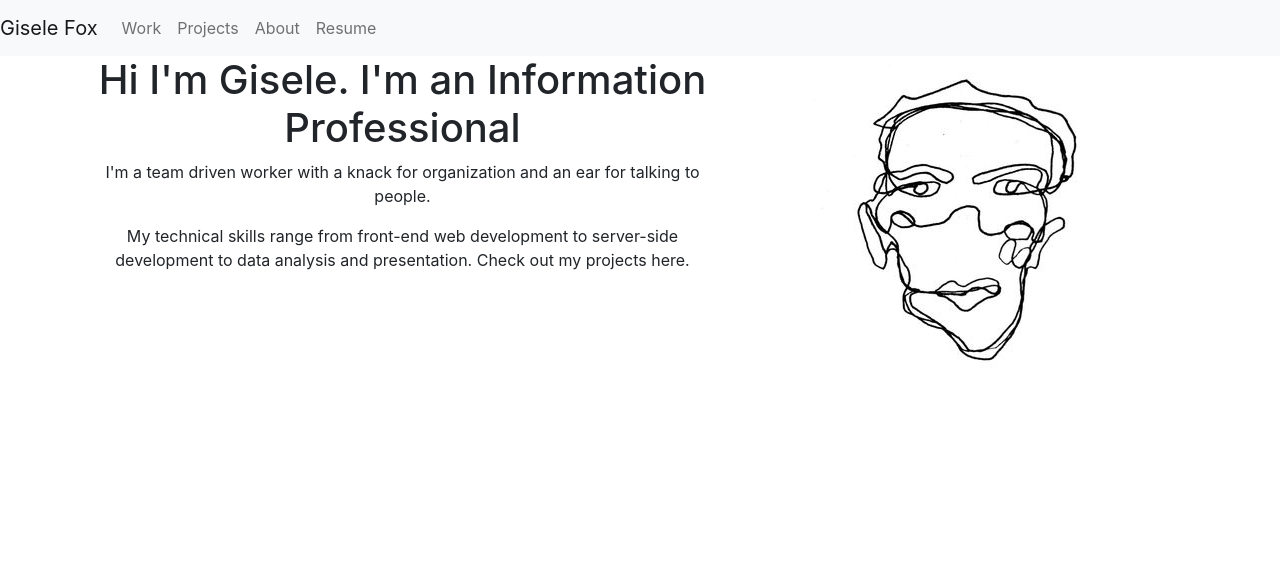
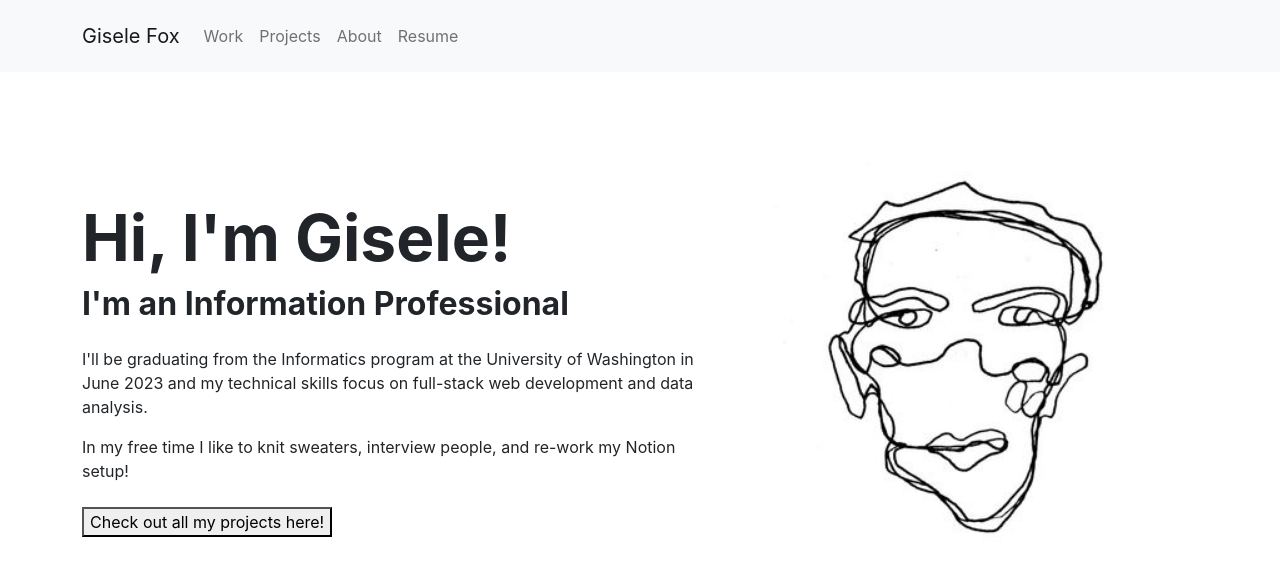
Before and after one commit to giselejfox/giselejfox.github.io, a React (Create React App) app: page / in a window 1280 px wide. Shown: the top 576 px of the page. Built offline with nearby package versions, Linux system fonts and the light colour scheme; the HTML template or start-up script is replaced by a standard one.

Commit message:
formatted navbar and homepage

```diff
--- a/package.json
+++ b/package.json
@@ -9,6 +9,7 @@
     "@testing-library/user-event": "^13.5.0",
     "bootstrap": "^5.2.3",
     "react": "^18.2.0",
+    "react-bootstrap": "^2.7.0",
     "react-dom": "^18.2.0",
     "react-scripts": "5.0.1",
     "web-vitals": "^2.1.4"
--- a/src/components/HomePage.js
+++ b/src/components/HomePage.js
@@ -2,15 +2,19 @@ import React from "react";
 
 export default function HomePage() {
     return (
-        <div className="container">
+        <div id="homepage-spread" className="container">
             <div className="row">
-                <div className="col-lg-7">
-                    <h1>Hi I'm Gisele. I'm an Information Professional</h1>
-                    <p>I'm a team driven worker with a knack for organization and an ear for talking to people.</p>
-                    <p>My technical skills range from front-end web development to server-side development to data analysis and presentation. Check out my projects here.</p>
+                <div className="col-lg-7" id="homepage-text">
+                    <h1 id="gisele-hi" className="fw-bold text-start">Hi, I'm Gisele!</h1>
+                    <h2 className="fw-bold text-start">I'm an Information Professional</h2>
+                    <div id="info-text">
+                        <p className="text-start" >I'll be graduating from the Informatics program at the University of Washington in June 2023 and my technical skills focus on full-stack web development and data analysis.</p>
+                        <p className="text-start">In my free time I like to knit sweaters, interview people, and re-work my Notion setup!</p>
+                    </div>
+                    <button className="button float-start">Check out all my projects here!</button>
                 </div>
-                <div className="col-lg-5">
-                    <img src="img/profile_drawing.jpeg" />
+                <div className="col-lg-5" id="homepage-img">
+                    <img src="img/profile_drawing.jpeg" className="float-left" alt="line drawing of Gisele's face" id="homepage-image" />
                 </div>
             </div>
         </div>
--- a/src/components/NavBar.js
+++ b/src/components/NavBar.js
@@ -1,7 +1,10 @@
 import React from "react";
+import { Navbar, Container, Nav, NavLink } from "react-bootstrap";
 
 export default function NavBar() {
     return (
+        <Navbar bg="light" expand="lg">
+            <Container>
                 <nav class="navbar navbar-expand-lg navbar-light bg-light">
                     <a class="navbar-brand" href="#">Gisele Fox</a>
                     <button class="navbar-toggler" type="button" data-toggle="collapse" data-target="#navbarNav" aria-controls="navbarNav" aria-expanded="false" aria-label="Toggle navigation">
@@ -24,5 +27,8 @@ export default function NavBar() {
                         </ul>
                     </div>
                 </nav>
+            </Container>
+        </Navbar>
+
     )
 }
--- a/src/index.css
+++ b/src/index.css
@@ -11,3 +11,25 @@ code {
   font-family: source-code-pro, Menlo, Monaco, Consolas, 'Courier New',
     monospace;
 }
+
+/* Homepage styling */
+#homepage-spread {
+  margin-top: 5rem;
+}
+
+#homepage-text {
+  margin-top: 3rem;
+}
+
+#gisele-hi{
+  font-size: 4rem
+}
+
+#info-text{
+  margin-top: 1.5rem;
+  margin-bottom: 1.5rem;
+}
+
+#homepage-image {
+  width: 25rem;
+}
```
Also changed, not shown: 1 other file (tests, documents, lock files or other folders). Lines whose indentation alone changed are shown as unchanged.
